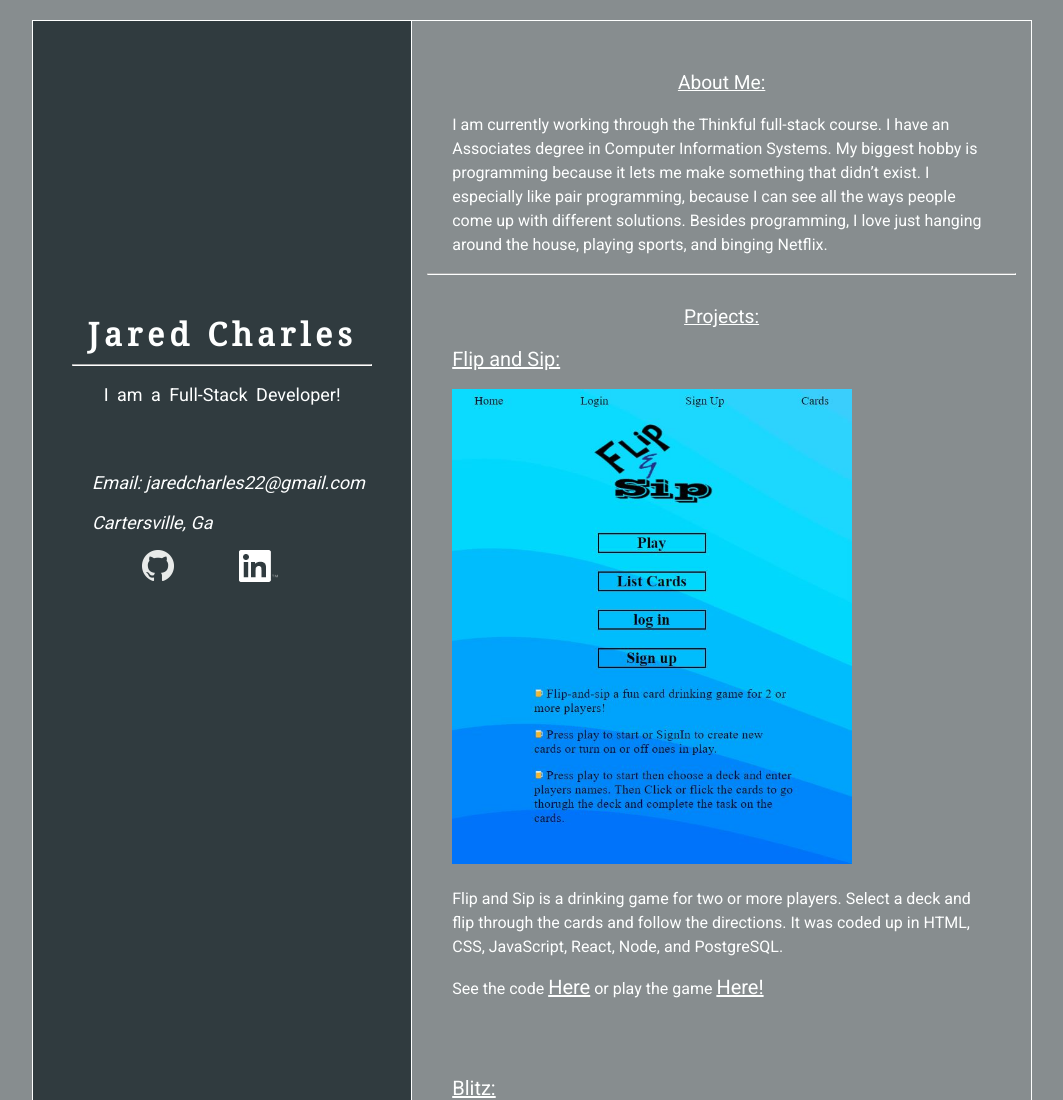
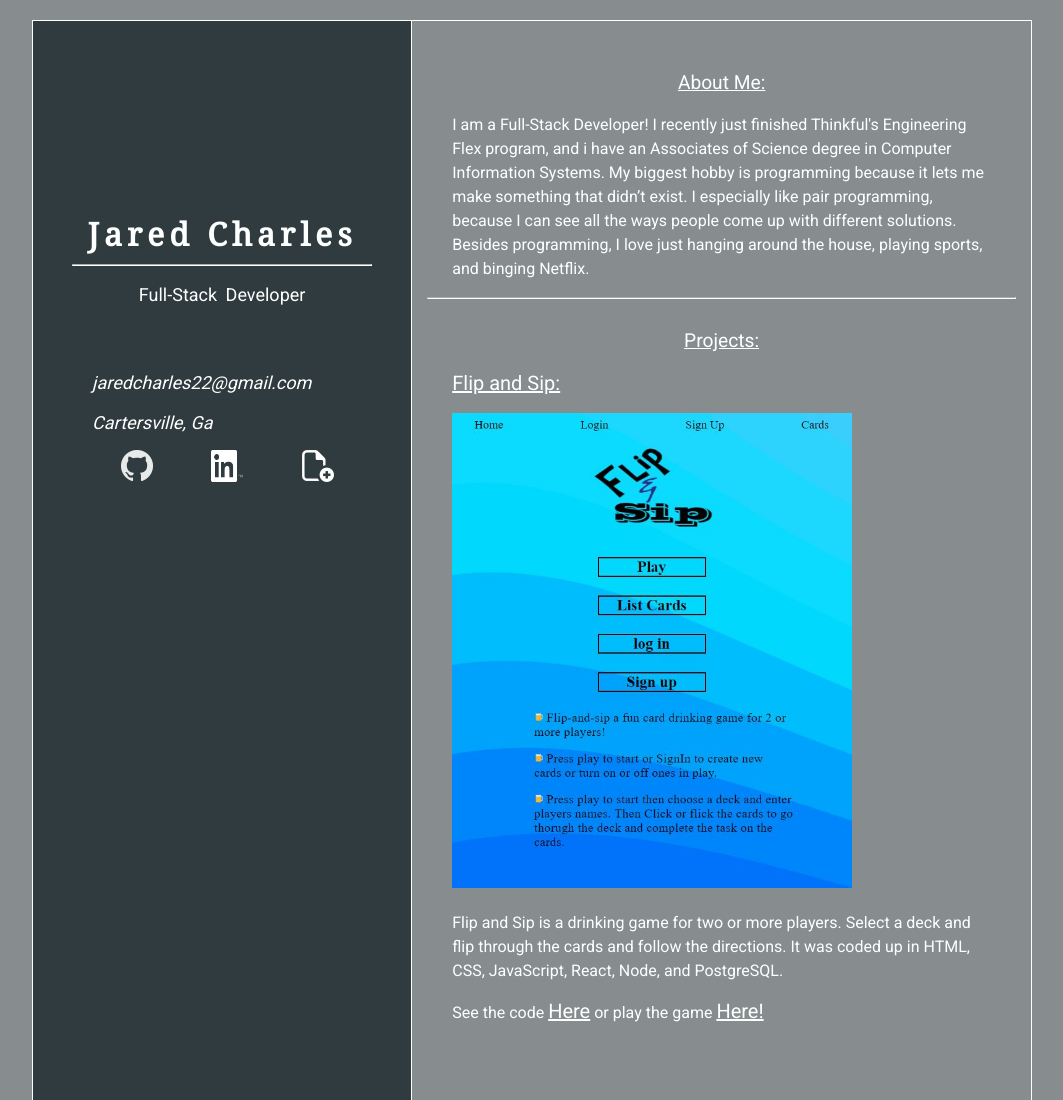
Before and after one commit to jcharles22/Jared-Charles-s-Portfolio, a plain HTML site: page index.html in a window 1280 px wide. Shown: the top 1100 px of the page, without its empty margins (108-1171 px from the left). Drawn offline with nearby package versions, Linux system fonts and the light colour scheme.

Commit message:
added resume pdf download

```diff
--- a/index.html
+++ b/index.html
@@ -17,14 +17,14 @@
         <section class="hero">
             <h1>Jared Charles</h1>
             <hr>
-            <p>I am a Full-Stack Developer!</p>
+            <p>Full-Stack Developer</p>
         </section>
     </header>
     <main role="main">
         <section class="content">
             <p class="headLine aboutMe">About Me:</p>
             <ul>
-                <li>I am currently working through the Thinkful full-stack course. I have an Associates degree in Computer Information Systems. My biggest hobby is programming because it lets me make something that didn’t exist. I especially like pair programming, because I can see all the ways people come up with different solutions. Besides programming, I love just hanging around the house, playing sports, and binging Netflix.
+                <li>I am a Full-Stack Developer! I recently just finished Thinkful's Engineering Flex program, and i have an Associates of Science degree in Computer Information Systems. My biggest hobby is programming because it lets me make something that didn’t exist. I especially like pair programming, because I can see all the ways people come up with different solutions. Besides programming, I love just hanging around the house, playing sports, and binging Netflix.
                 </li>
             </ul>
             <hr>
@@ -32,26 +32,26 @@
             <ul>
                 <li class='projects'>
                     <p><a href="https://flip-and-sip.now.sh/" target="_blank">Flip and Sip:</a></p>
-                    <a href="https://flip-and-sip.now.sh/" target="_blank"><img class="flipNSipImg" src="./assets/landingPage.JPG" alt="Picture of flip and sip game"></a>
+                    <a href="https://flip-and-sip.now.sh/" target="_blank"><img class="projectImg flipNSipImg" src="./assets/landingPage.JPG" alt="Picture of flip and sip game"></a>
                     <p>Flip and Sip is a drinking game for two or more players. Select a deck and flip through the cards and follow the directions. It was coded up in HTML, CSS, JavaScript, React, Node, and PostgreSQL. </p>
                     <p>See the code <a href="https://github.com/jcharles22/flip-and-sip" target="_blank">Here</a> or play the game <a href="https://flip-and-sip.now.sh/" target="_blank">Here!</a></p>
                 </li>
                 <li class='projects'>
                     <p><a href="https://blitz.jaredcharles.now.sh/" target="_blank">Blitz:</a></p>
-                    <a href="https://blitz.jaredcharles.now.sh/" target="_blank"><img class="blitzImg" src="./assets/blitz.JPG" alt="Picture of Blitz game"></a>
+                    <a href="https://blitz.jaredcharles.now.sh/" target="_blank"><img class="projectImg blitzImg" src="./assets/blitz.JPG" alt="Picture of Blitz game"></a>
                     <p>Blitz is a simple game where you have one life to get the highest score you can. Also, try to beat the scores on the leaderboard to get your initials on there. It was Coded up in HTML, CSS, JavaScript, React, Node, and PostgreSQL. </p>
                     <p>See the code <a href="https://github.com/jcharles22/Blitz" target="_blank">Here</a> or play the game <a href="https://blitz.jaredcharles.now.sh/" target="_blank">Here!</a></p>
                 </li>
                 <li class='projects'>
                     <p><a href="https://jcharles22.github.io/Video-Game-Quiz/" target="_blank">Video Game Quiz:</a></p>
-                    <a href="https://jcharles22.github.io/Video-Game-Quiz/" target="_blank"><img class="gameQuizImg" src="./assets/Capture.JPG" alt="Picture of a Quiz"></a>
+                    <a href="https://jcharles22.github.io/Video-Game-Quiz/" target="_blank"><img class="projectImg gameQuizImg" src="./assets/Capture.JPG" alt="Picture of a Quiz"></a>
                     <p>Here is a little 10 question quiz over new and old video games. The game was
                         coded up in HTML5, CSS, JavaScript, and Jquery. </p>
                     <p>See the code <a href="https://github.com/jcharles22/Video-Game-Quiz" target="_blank">Here</a> or play the game <a href="https://jcharles22.github.io/Video-Game-Quiz/" target="_blank">Here!</a></p>
                 </li>
                 <li class='projects'>
                     <p><a href="https://jcharles22.github.io/Trip-Planner/" target="_blank">Trip Planner:</a></p>
-                    <a href="https://jcharles22.github.io/Trip-Planner/" target="_blank"><img class="tripPlannerImg" src="./assets/Trip-Planner.JPG" alt="Picture of a Trip Planner"></a>
+                    <a href="https://jcharles22.github.io/Trip-Planner/" target="_blank"><img class="projectImg tripPlannerImg" src="./assets/Trip-Planner.JPG" alt="Picture of a Trip Planner"></a>
                     <p>Here is a Trip Planner. User searches for a City, State and returns current weather and a list of venues for selected city.
                         It was coded up in HTML5, CSS, JavaScript, and Jquery. </p>
                     <p>See the code <a href="https://github.com/jcharles22/Trip-Planner" target="_blank">Here</a> or play the game <a href="https://jcharles22.github.io/Trip-Planner/" target="_blank">Here!</a></p>
@@ -63,10 +63,13 @@
             <p class="headLine contact">Contact Info:</p>
             <address>
                 <ul>
-                    <li>Email: jaredcharles22@gmail.com</li>
-                    <li>Cartersville, Ga</li>
-                    <li class='socialMedia'><a href="https://github.com/jcharles22/" target="_blank"><img src="./assets/GitHub-Mark-64px.png" alt="Link to GitHub"></a>
-                    <a href="https://www.linkedin.com/in/jared-charles-06bb5088/" target="_blank"><img src="https://github.com/jcharles22/Jared-Charles-s-Portfolio/blob/master/assets/In-Black-48px-TM.png?raw=true" alt="Link to LinkedIn"></a></li>
+                    <li class='email'>jaredcharles22@gmail.com</li>
+                    <li class='location'>Cartersville, Ga</li>
+                    <li class='socialMedia'><a href="https://github.com/jcharles22/" target="_blank"><img src="./assets/GitHub-Mark-64px.png" alt="Link to GitHub" class='changeColor'></a>
+                    <a href="https://www.linkedin.com/in/jared-charles-06bb5088/" target="_blank"><img src="./assets/In-Black-48px-TM.png" alt="Link to LinkedIn" class='changeColor'></a>
+                    <a href='./assets/Resume.pdf' download="Jared Charles's Resume"><img src='./assets/add-file.png' alt='Download Resume'></a>
+                    </li>
+
                 </ul>
             </address>
         </footer>
--- a/main.css
+++ b/main.css
@@ -55,7 +55,7 @@ ul{
     padding-left: 0;
 
 }
-img {
+.projectImg {
     max-width: 80%;
     transition: 0.3s;
 }
@@ -86,7 +86,9 @@ a:hover {
 
 address img {
     height: 32px;
-    width: auto;
+    width: 32px;
+}
+.changeColor{
     filter: invert(100%);
 }
 .bottom {
@@ -158,7 +160,7 @@ li>p>a {
     }
     .hero {
         position: fixed;
-        top: 300px;
+        top: 200px;
     }
     .aboutMe{
         margin-top: 50px;
@@ -168,8 +170,10 @@ li>p>a {
     }
     address ul {
         list-style: none;
+        margin-top: 50px;
+    }
+    .location, .email{
         padding-left: 20px;
-        margin-top: 50px;
     }
     .footer p {
         margin-bottom: 10px;
@@ -179,8 +183,12 @@ li>p>a {
         text-align: left;
         padding-bottom: 15px;
     }
+    .socialMedia{
+        display: flex;
+        justify-content: space-evenly;
+    }
     address a {
-        margin-left:50px;
+        /* margin-left:50px; */
         margin-right:10px;
     }
     img {
```
Also changed, not shown: assets/add-file.png (added), assets/file.png (added), 1 other file.
